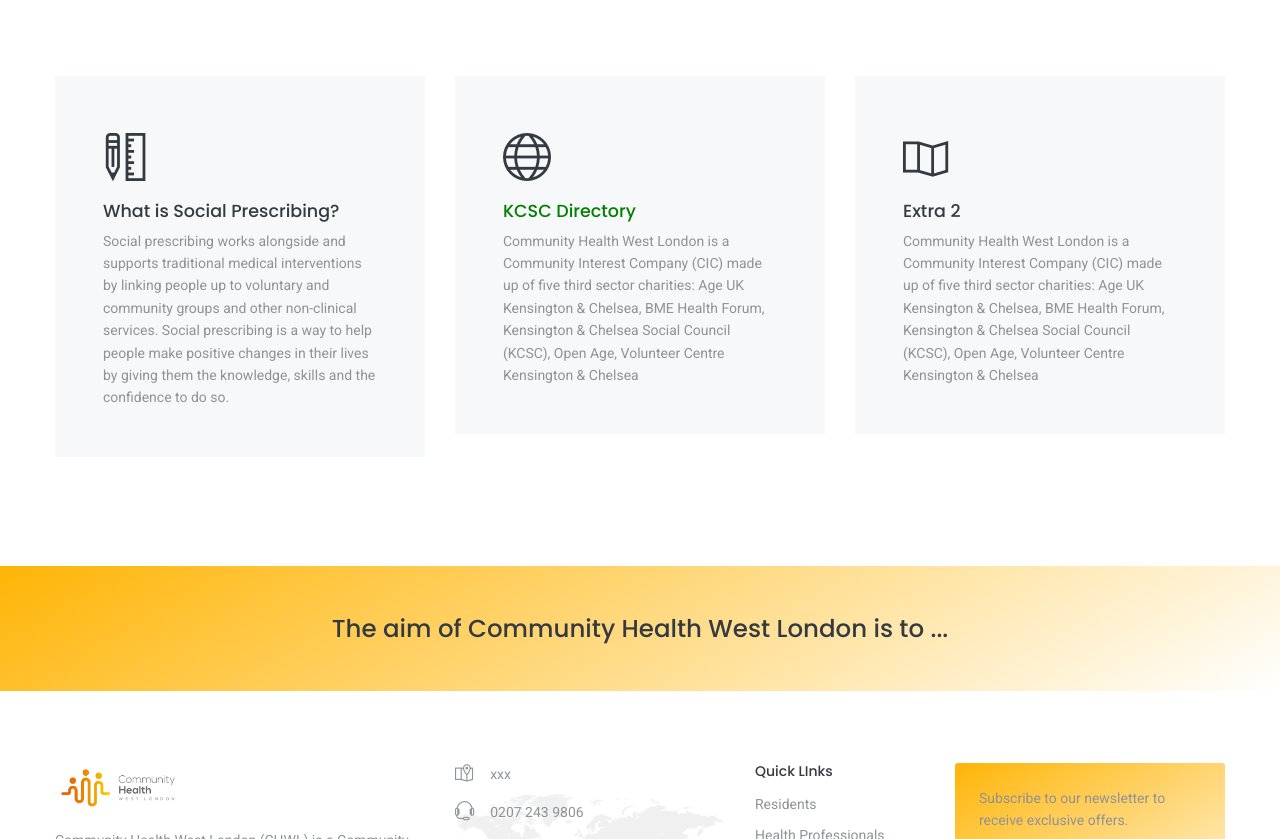
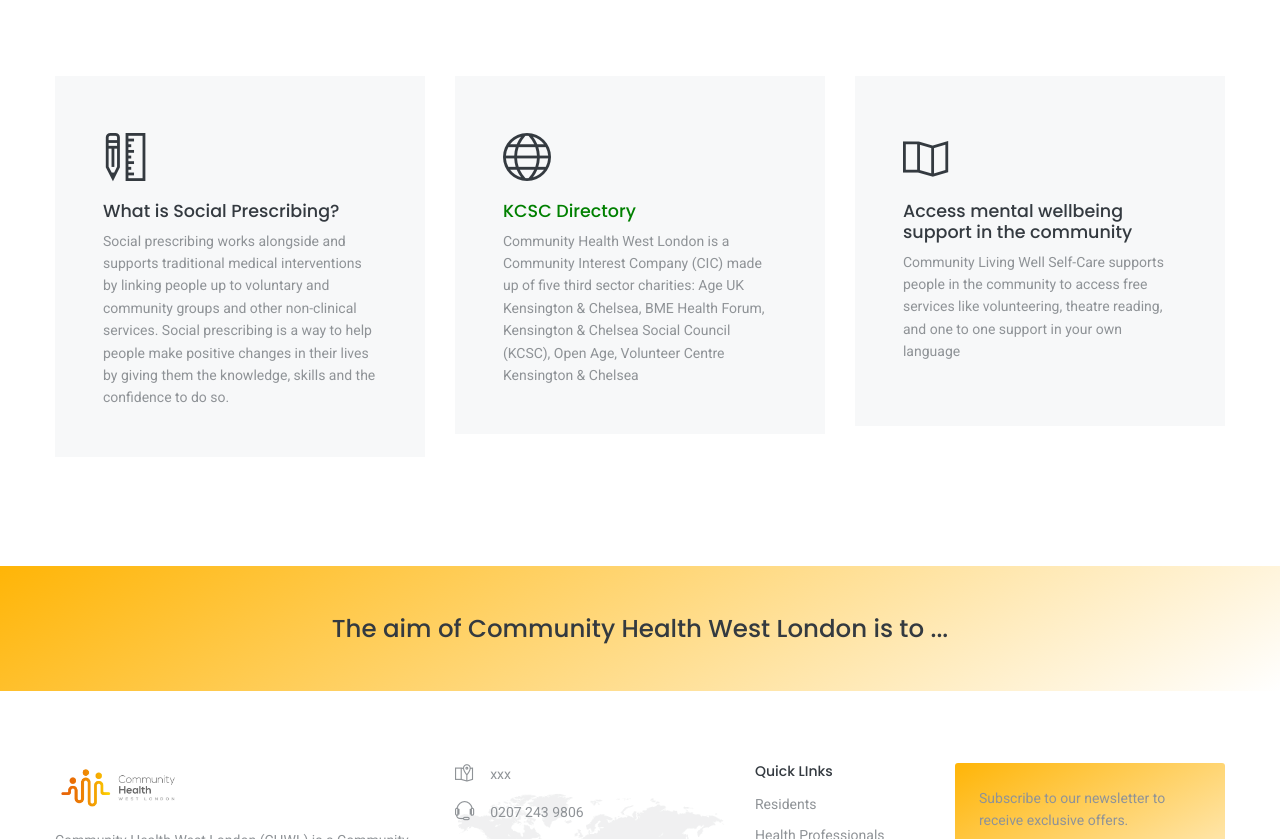
Before and after one commit to AgileVentures/cic-website, a Jekyll site: the page built from residents.md, in a window 1280 px wide and 900 px high, scrolled down 352 px, cut to the strip 61-900 px from the top of the window. Built offline with Jekyll 4.4.1, drawn with Linux system fonts in a browser that asks for light colours; some web fonts are replaced.

Commit message:
Update Residents tile extra 1 “residents_tile_extra_1”

```diff
--- a/_data/residents_tile_extra_1.yml
+++ b/_data/residents_tile_extra_1.yml
@@ -1,6 +1,5 @@
 residents_tile_extra_1:
-  - title: Extra 2
-    text: "Community Health West London is a Community Interest Company (CIC) made
-      up of five third sector charities: Age UK Kensington & Chelsea, BME Health
-      Forum, Kensington & Chelsea Social Council (KCSC), Open Age, Volunteer
-      Centre Kensington & Chelsea"
+  - title: Access mental wellbeing support in the community
+    text: Community Living Well Self-Care supports people in the community to access
+      free services like volunteering, theatre reading, and one to one support
+      in your own language
```
